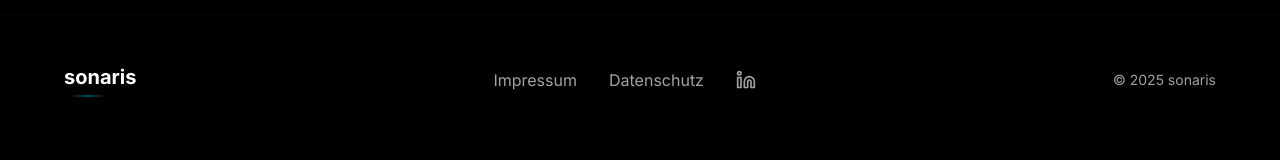
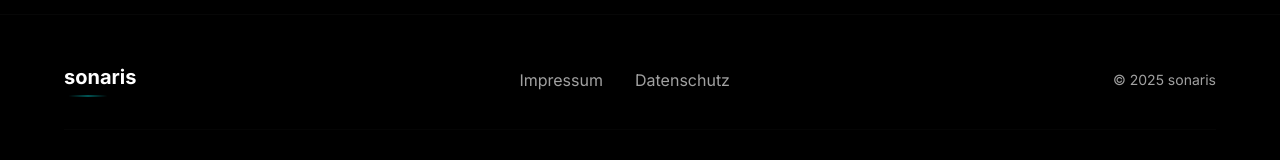
Before and after one commit to lukassontheimer/sonaris-website, a React (Vite) app: page /impressum in a window 1280 px wide. Shown: the part 1862-2022 px from the top of the page. Built offline with nearby package versions, Linux system fonts and the light colour scheme; a web font is replaced by a local one.

Commit message:
Remove LinkedIn link from footer

```diff
--- a/src/components/Footer.tsx
+++ b/src/components/Footer.tsx
@@ -22,11 +22,6 @@ const Footer = () => {
                 Datenschutz
               </Link>
             </div>
-            <div className="flex items-center space-x-3">
-              <a href="https://www.linkedin.com/company/sonaris" target="_blank" rel="noopener noreferrer" aria-label="SONARIS auf LinkedIn besuchen">
-                <Linkedin className="w-5 h-5 text-foreground-secondary hover:text-primary transition-colors duration-300" />
-              </a>
-            </div>
           </nav>
 
           {/* Copyright */}
```
